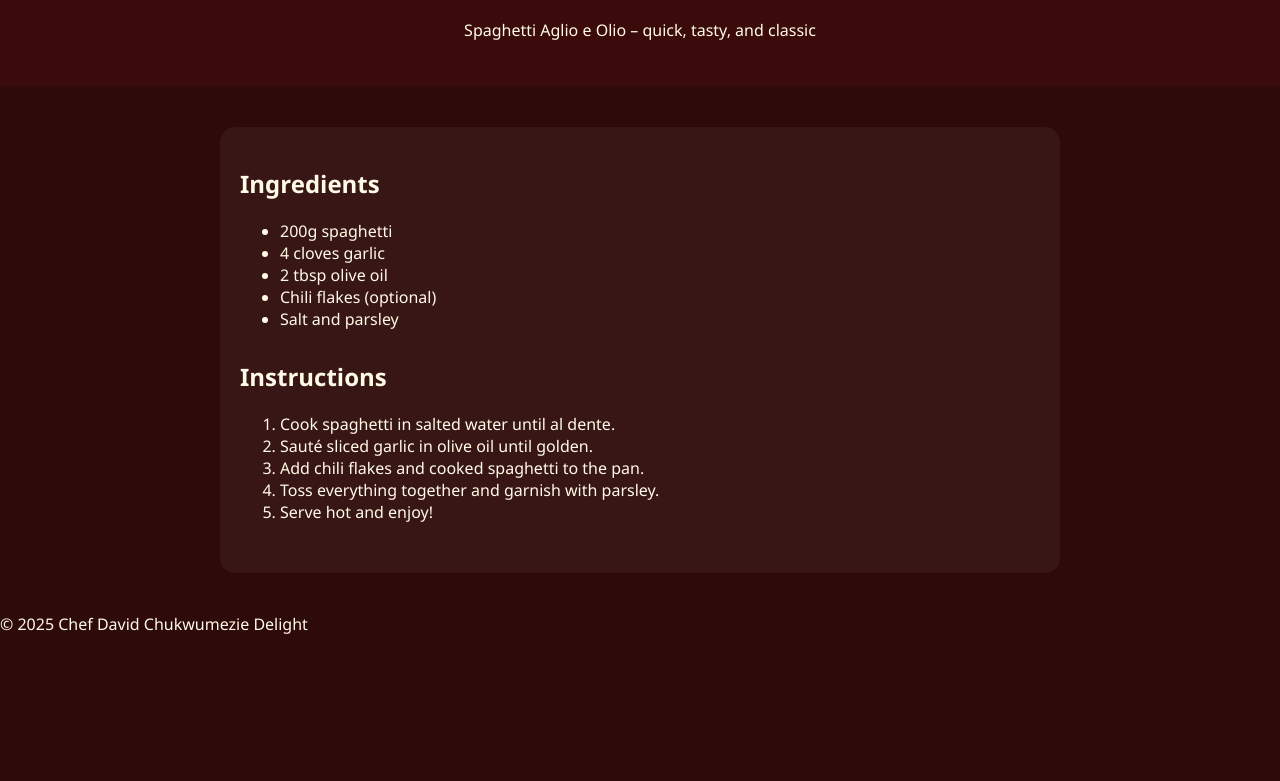
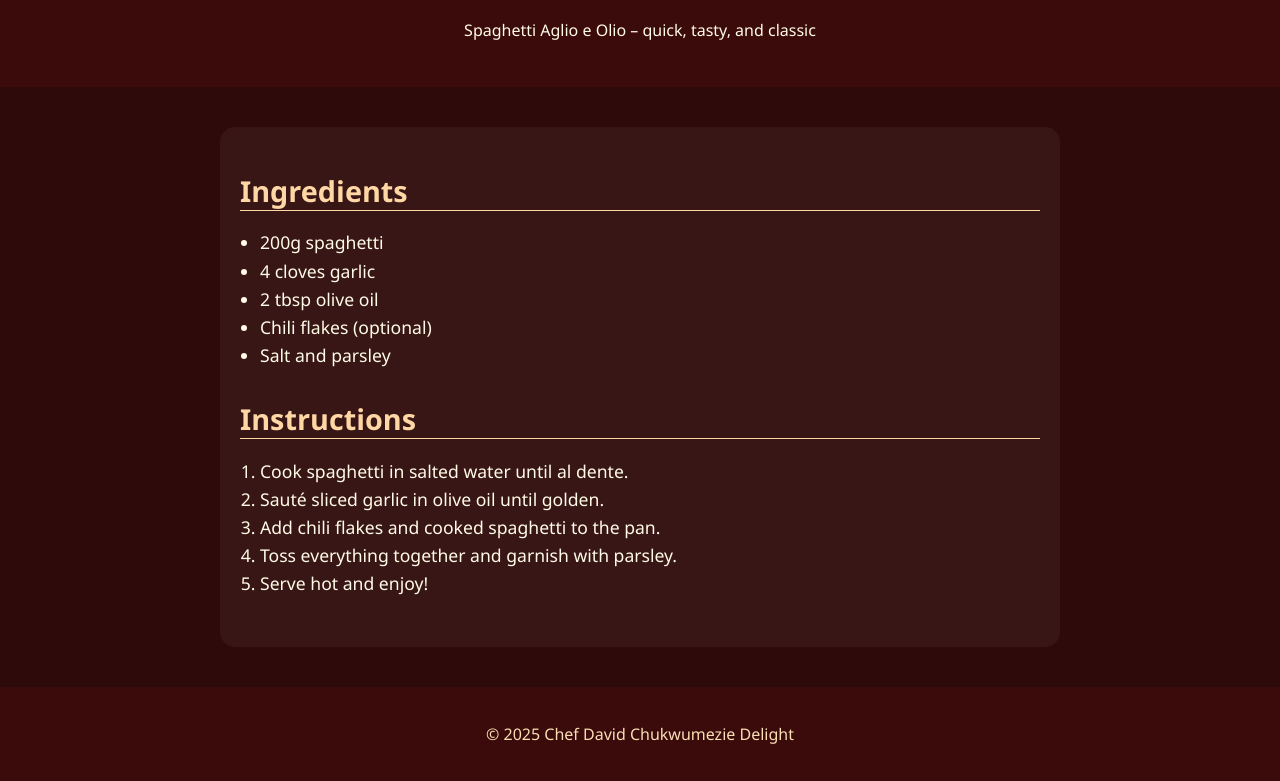
Before and after one commit to 1davidchuks/david-recipe, a plain HTML site: page index.html in a window 1280 px wide. Shown: the part 97-878 px from the top of the page. Before the commit the page ends 800 px from the top, so only its background shows below. Drawn offline with Linux system fonts and the light colour scheme.

Commit message:
style.css

```diff
--- a/style.css
+++ b/style.css
@@ -35,3 +35,23 @@ header {
 section {
   margin-bottom: 30px;
 }
+
+h2 {
+  border-bottom: 1px solid #ffd7a5;
+  margin-bottom: 10px;
+  font-size: 1.8em;
+  color: #ffd7a5;
+}
+
+ul, ol {
+  padding-left: 20px;
+  font-size: 1.1em;
+  line-height: 1.6;
+}
+
+footer {
+  text-align: center;
+  padding: 20px;
+  background-color: #3b0a0a;
+  color: #f8dfb4;
+}
```
